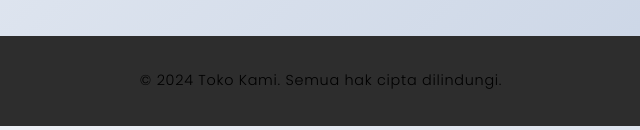
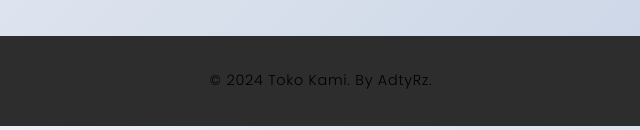
Before and after one commit to AdtyRz/ARGZ-STORE, a plain HTML site: page index.html in a window 1280 px wide. Shown: the part 667-797 px from the top of the page, 319-959 px from the left. Drawn offline with Linux system fonts and the light colour scheme.

Commit message:
Update index.html

```diff
--- a/index.html
+++ b/index.html
@@ -36,7 +36,7 @@
         <!-- Shopping cart section removed as per user request -->
     </main>
     <footer>
-        <p>© 2024 Toko Kami. Semua hak cipta dilindungi.</p>
+        <p>© 2024 Toko Kami. By AdtyRz.</p>
     </footer>
 
     <!-- Modal Produk -->
```
